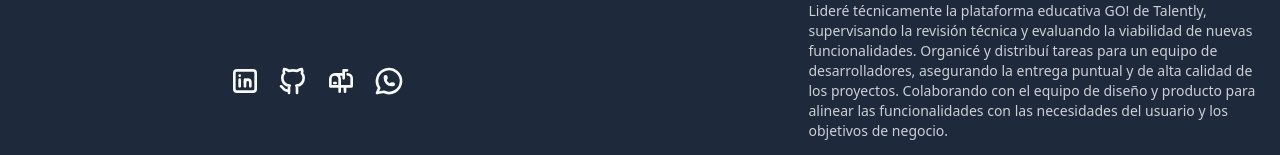
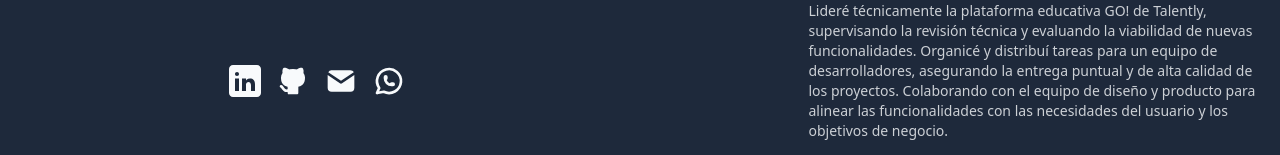
Before and after one commit to nelsonrrj/nelsonrrj.github.io, a Nuxt app: page / in a window 1280 px wide. Shown: the part 367-522 px from the top of the page. Built offline with nearby package versions, Linux system fonts and the light colour scheme.

Commit message:
feat: updated social media icons

```diff
--- a/components/icons/Github.vue
+++ b/components/icons/Github.vue
@@ -6,11 +6,8 @@
     width="24"
     height="24"
     viewBox="0 0 24 24"
-    fill="none"
-    stroke="currentColor"
-    stroke-width="2"
-    stroke-linecap="round"
-    stroke-linejoin="round"
+    fill="currentColor"
+    class="icon icon-tabler icons-tabler-filled icon-tabler-brand-github"
   >
     <path
       stroke="none"
@@ -18,7 +15,7 @@
       fill="none"
     />
     <path
-      d="M9 19c-4.3 1.4 -4.3 -2.5 -6 -3m12 5v-3.5c0 -1 .1 -1.4 -.5 -2c2.8 -.3 5.5 -1.4 5.5 -6a4.6 4.6 0 0 0 -1.3 -3.2a4.2 4.2 0 0 0 -.1 -3.2s-1.1 -.3 -3.5 1.3a12.3 12.3 0 0 0 -6.2 0c-2.4 -1.6 -3.5 -1.3 -3.5 -1.3a4.2 4.2 0 0 0 -.1 3.2a4.6 4.6 0 0 0 -1.3 3.2c0 4.6 2.7 5.7 5.5 6c-.6 .6 -.6 1.2 -.5 2v3.5"
+      d="M5.315 2.1c.791 -.113 1.9 .145 3.333 .966l.272 .161l.16 .1l.397 -.083a13.3 13.3 0 0 1 4.59 -.08l.456 .08l.396 .083l.161 -.1c1.385 -.84 2.487 -1.17 3.322 -1.148l.164 .008l.147 .017l.076 .014l.05 .011l.144 .047a1 1 0 0 1 .53 .514a5.2 5.2 0 0 1 .397 2.91l-.047 .267l-.046 .196l.123 .163c.574 .795 .93 1.728 1.03 2.707l.023 .295l.007 .272c0 3.855 -1.659 5.883 -4.644 6.68l-.245 .061l-.132 .029l.014 .161l.008 .157l.004 .365l-.002 .213l-.003 3.834a1 1 0 0 1 -.883 .993l-.117 .007h-6a1 1 0 0 1 -.993 -.883l-.007 -.117v-.734c-1.818 .26 -3.03 -.424 -4.11 -1.878l-.535 -.766c-.28 -.396 -.455 -.579 -.589 -.644l-.048 -.019a1 1 0 0 1 .564 -1.918c.642 .188 1.074 .568 1.57 1.239l.538 .769c.76 1.079 1.36 1.459 2.609 1.191l.001 -.678l-.018 -.168a5.03 5.03 0 0 1 -.021 -.824l.017 -.185l.019 -.12l-.108 -.024c-2.976 -.71 -4.703 -2.573 -4.875 -6.139l-.01 -.31l-.004 -.292a5.6 5.6 0 0 1 .908 -3.051l.152 -.222l.122 -.163l-.045 -.196a5.2 5.2 0 0 1 .145 -2.642l.1 -.282l.106 -.253a1 1 0 0 1 .529 -.514l.144 -.047l.154 -.03z"
     />
   </svg>
 </template>
--- a/components/icons/Linkedin.vue
+++ b/components/icons/Linkedin.vue
@@ -2,27 +2,19 @@
 
 <template>
   <svg
-    xmlns="http://www.w3.org/2000/svg"
-    width="24"
-    height="24"
-    viewBox="0 0 24 24"
-    fill="none"
-    stroke="currentColor"
-    stroke-width="2"
-    stroke-linecap="round"
+    data-testid="geist-icon"
+    width="16"
+    height="16"
+    viewBox="0 0 16 16"
+    fill="currentColor"
     stroke-linejoin="round"
   >
     <path
-      stroke="none"
-      d="M0 0h24v24H0z"
-      fill="none"
-    />
-    <path
-      d="M4 4m0 2a2 2 0 0 1 2 -2h12a2 2 0 0 1 2 2v12a2 2 0 0 1 -2 2h-12a2 2 0 0 1 -2 -2z"
-    />
-    <path d="M8 11l0 5" />
-    <path d="M8 8l0 .01" />
-    <path d="M12 16l0 -5" />
-    <path d="M16 16v-3a2 2 0 0 0 -4 0" />
+      id="Subtract"
+      fill-rule="evenodd"
+      clip-rule="evenodd"
+      d="M2 0C0.895431 0 0 0.895431 0 2V14C0 15.1046 0.895431 16 2 16H14C15.1046 16 16 15.1046 16 14V2C16 0.895431 15.1046 0 14 0H2ZM5 6.75V13H3V6.75H5ZM5 4.50008C5 5.05554 4.61409 5.5 3.99408 5.5H3.98249C3.38582 5.5 3 5.05554 3 4.50008C3 3.93213 3.39765 3.5 4.00584 3.5C4.61409 3.5 4.98845 3.93213 5 4.50008ZM8.5 13H6.5C6.5 13 6.53178 7.43224 6.50007 6.75H8.5V7.78371C8.5 7.78371 9 6.75 10.5 6.75C12 6.75 13 7.59782 13 9.83107V13H11V10.1103C11 10.1103 11 8.46616 9.7361 8.46616C8.4722 8.46616 8.5 9.93972 8.5 9.93972V13Z"
+      fill="currentColor"
+    ></path>
   </svg>
 </template>
--- a/components/icons/Mail.vue
+++ b/components/icons/Mail.vue
@@ -2,19 +2,23 @@
 
 <template>
   <svg
-    aria-hidden="true"
     xmlns="http://www.w3.org/2000/svg"
     width="24"
     height="24"
-    fill="none"
     viewBox="0 0 24 24"
+    fill="currentColor"
+    class="icon icon-tabler icons-tabler-filled icon-tabler-mail"
   >
     <path
-      stroke="currentColor"
-      stroke-linecap="round"
-      stroke-linejoin="round"
-      stroke-width="2"
-      d="M11 16v-5.5A3.5 3.5 0 0 0 7.5 7m3.5 9H4v-5.5A3.5 3.5 0 0 1 7.5 7m3.5 9v4M7.5 7H14m0 0V4h2.5M14 7v3m-3.5 6H20v-6a3 3 0 0 0-3-3m-2 9v4m-8-6.5h1"
+      stroke="none"
+      d="M0 0h24v24H0z"
+      fill="none"
+    />
+    <path
+      d="M22 7.535v9.465a3 3 0 0 1 -2.824 2.995l-.176 .005h-14a3 3 0 0 1 -2.995 -2.824l-.005 -.176v-9.465l9.445 6.297l.116 .066a1 1 0 0 0 .878 0l.116 -.066l9.445 -6.297z"
+    />
+    <path
+      d="M19 4c1.08 0 2.027 .57 2.555 1.427l-9.555 6.37l-9.555 -6.37a2.999 2.999 0 0 1 2.354 -1.42l.201 -.007h14z"
     />
   </svg>
 </template>
```
